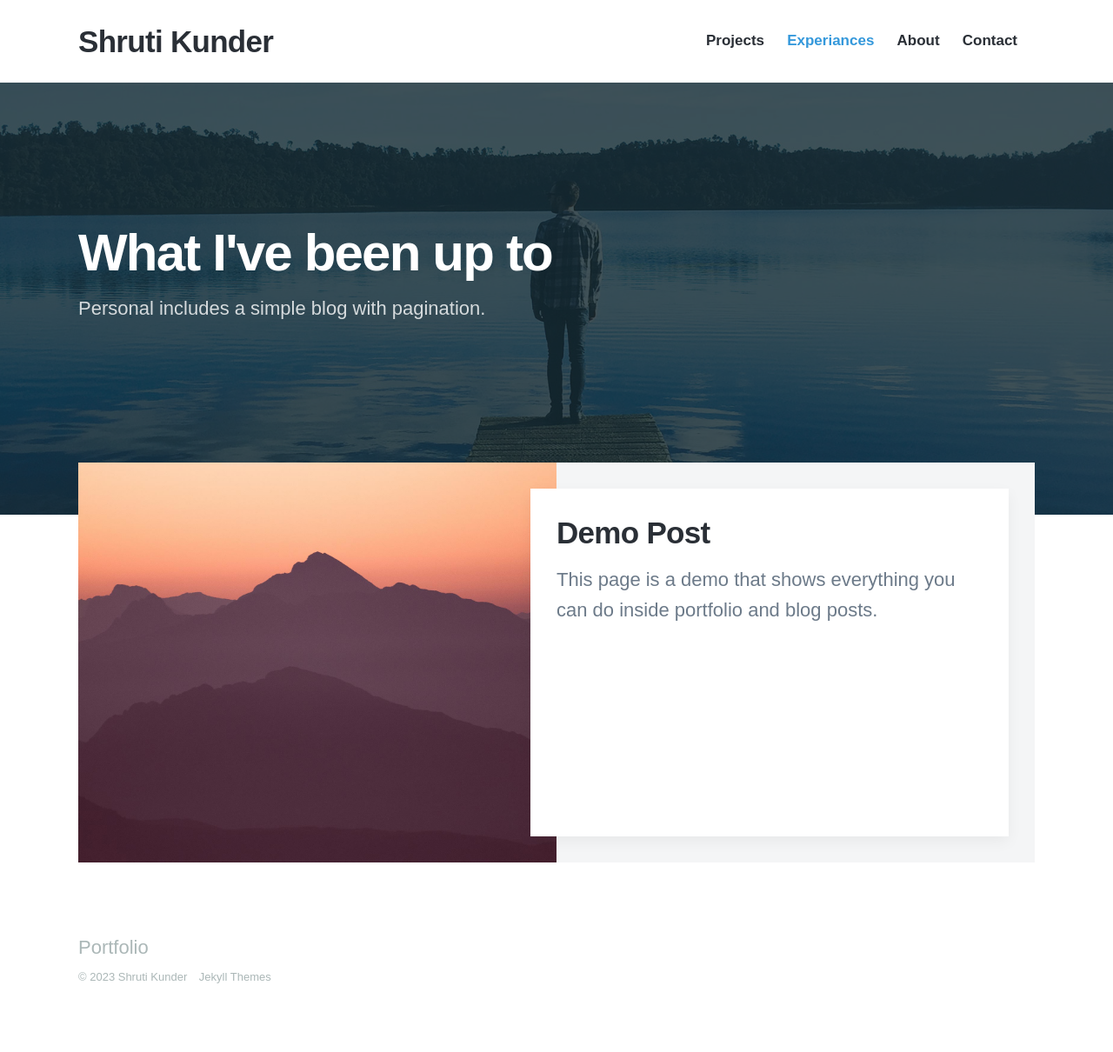
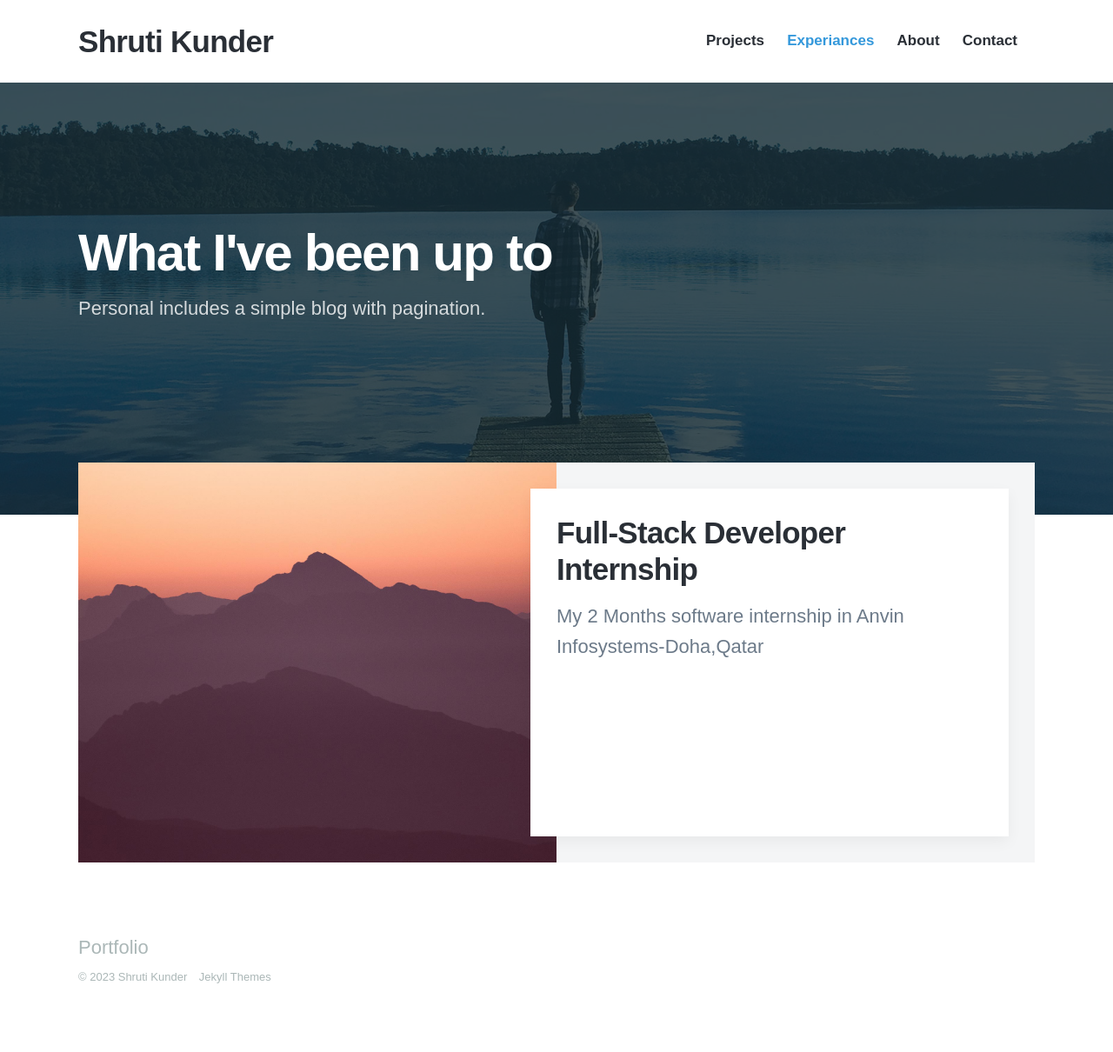
Before and after one commit to shrotofo/shrotofo.github.io, a Jekyll site: the page built from blog/index.html, in a window 1280 px wide. Shown: the whole page at 87% size. Built offline with Jekyll 4.4.1, drawn with Linux system fonts in a browser that asks for light colours; nearby versions of some CDN libraries; some web fonts are replaced; the list of posts is cut into pages by our own code.

Commit message:
Update 2018-06-30-demo-post.md

```diff
--- a/_posts/2018-06-30-demo-post.md
+++ b/_posts/2018-06-30-demo-post.md
@@ -1,7 +1,7 @@
 ---
-title: 'Demo Post'
+title: 'Full-Stack Developer Internship'
 date: 2018-06-30 00:00:00
-description: This page is a demo that shows everything you can do inside portfolio and blog posts.
+description: My 2 Months software internship in Anvin Infosystems-Doha,Qatar
 featured_image: '/images/demo/demo-square.jpg'
 ---
 
```
